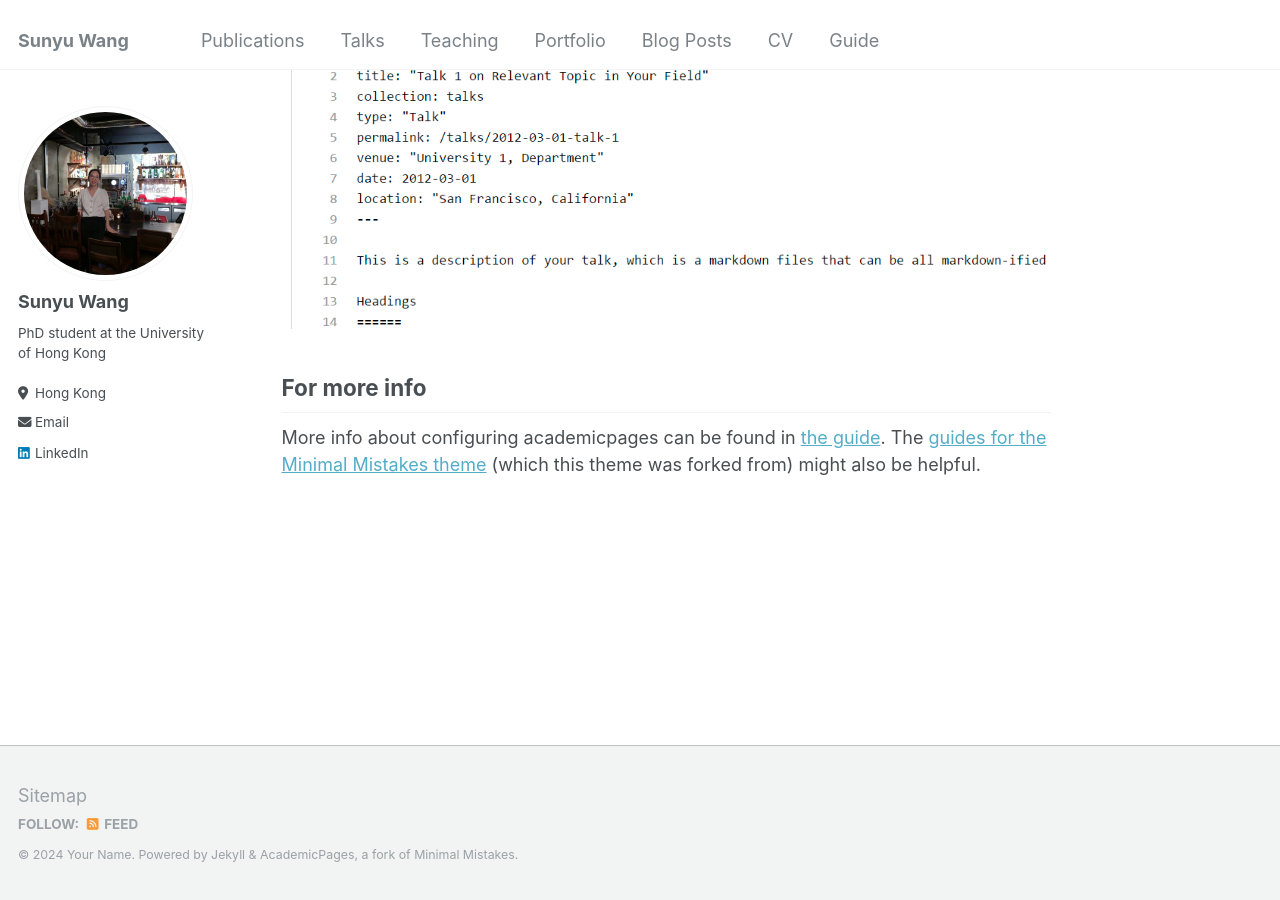
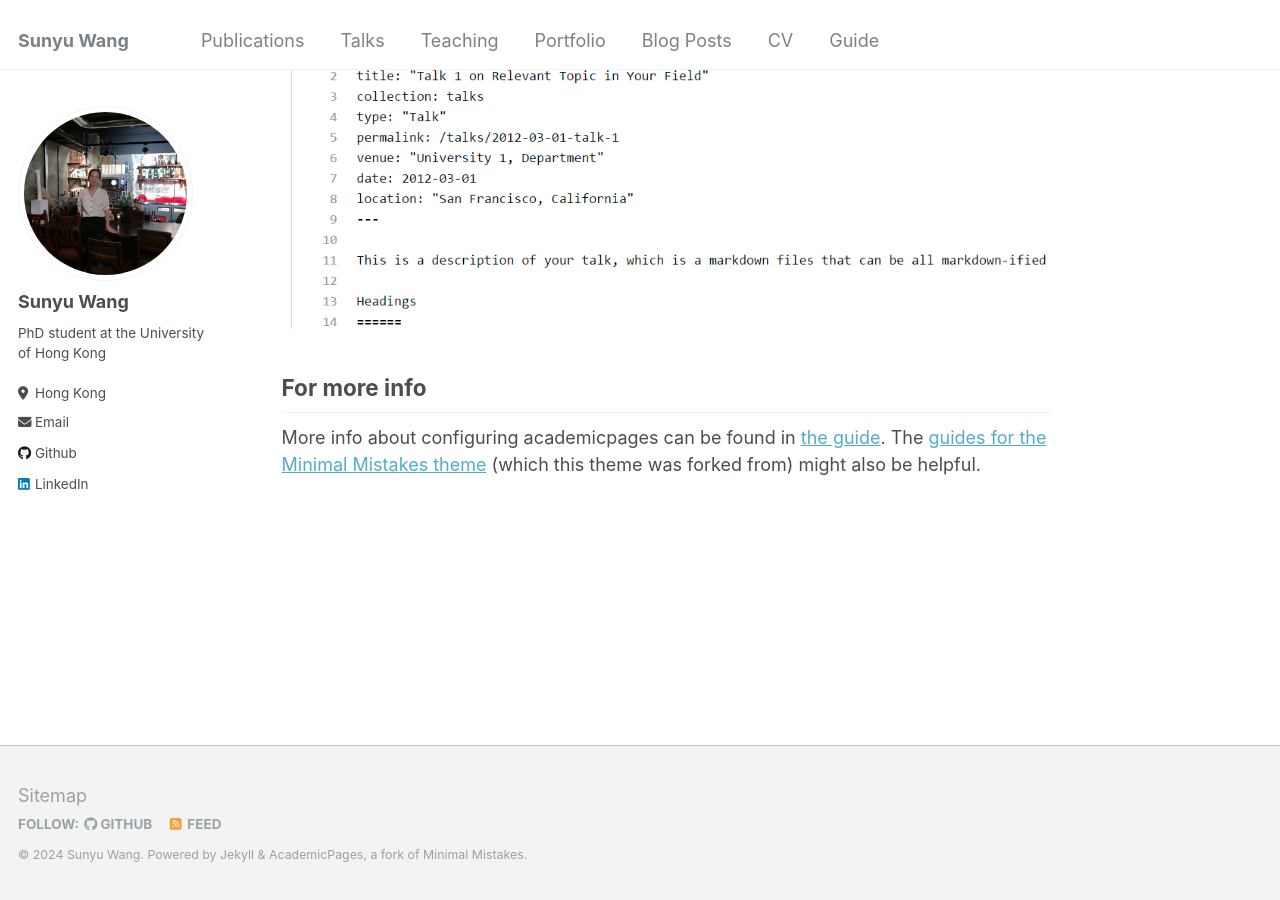
Before and after one commit to sywang-20/sywang-20.github.io, a Jekyll site: the page built from _pages/about.md, in a window 1280 px wide and 900 px high, scrolled down 2660 px. Built offline with Jekyll 4.4.1, drawn with Linux system fonts in a browser that asks for light colours.

Commit message:
Update _config.yml

```diff
--- a/_config.yml
+++ b/_config.yml
@@ -10,11 +10,11 @@
 locale                   : "en-US"
 title                    : "Sunyu Wang"
 title_separator          : "-"
-name                     : &name "Your Name"
-description              : &description "personal description"
-url                      : https://academicpages.github.io # the base hostname & protocol for your site e.g. "https://mmistakes.github.io"
+name                     : &name "Sunyu Wang"
+description              : &description "PhD student at HKU"
+url                      : https://sywang-20.github.io # the base hostname & protocol for your site e.g. "https://mmistakes.github.io"
 baseurl                  : "" # the subpath of your site, e.g. "/blog"
-repository               : "academicpages/academicpages.github.io"
+repository               : "sywang-20.github.io"
 
 # Site Author - The following control what appear as part of the author content on the side bar.
 #               If a field is blank the icon and link will not appear, otherwise it will be shown.
@@ -42,7 +42,7 @@ author:
   # bitbucket        : # Username - Update with your username on the site
   # codepen          : # Username
   # dribbble         : # Username
-  # github           : "academicpages"
+  github           : "sywang-20"
   # kaggle           : # Username
   # stackoverflow    : # User number or user number and name (i.e., use "1" or "1/jeff-atwood")
 
```
